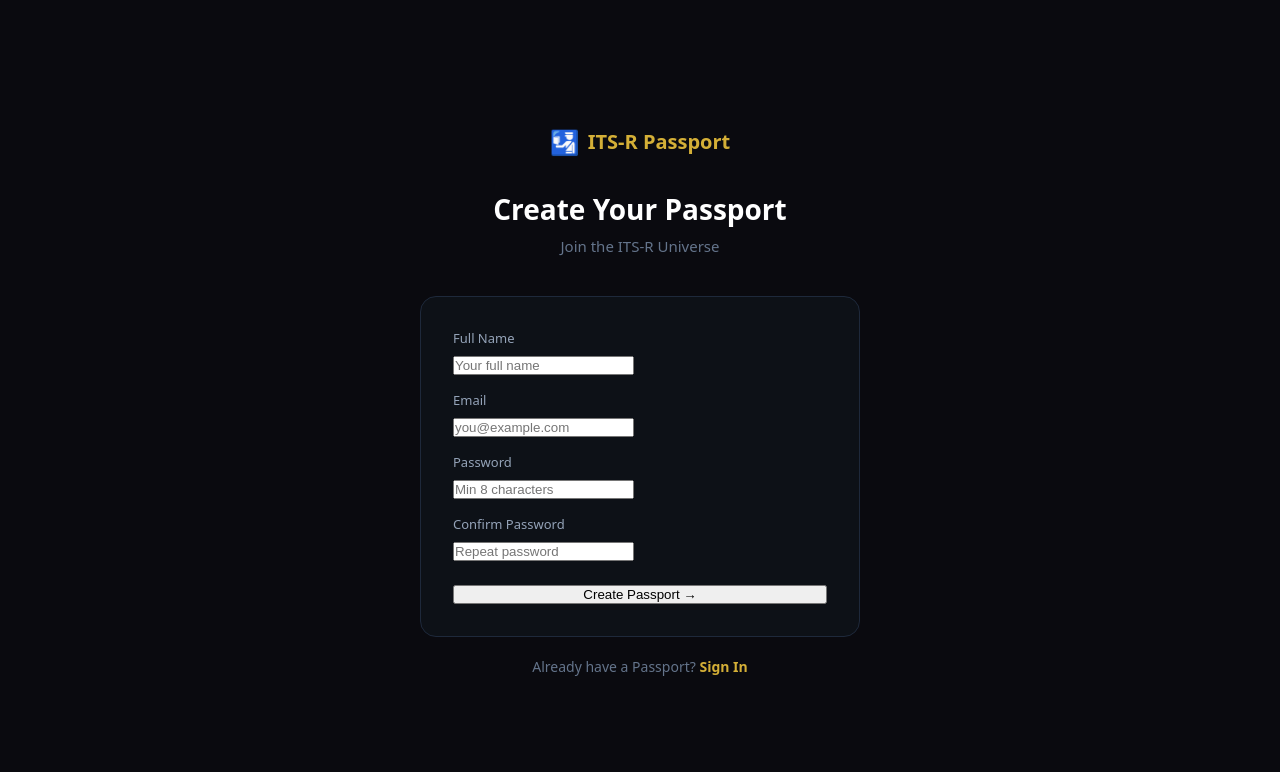
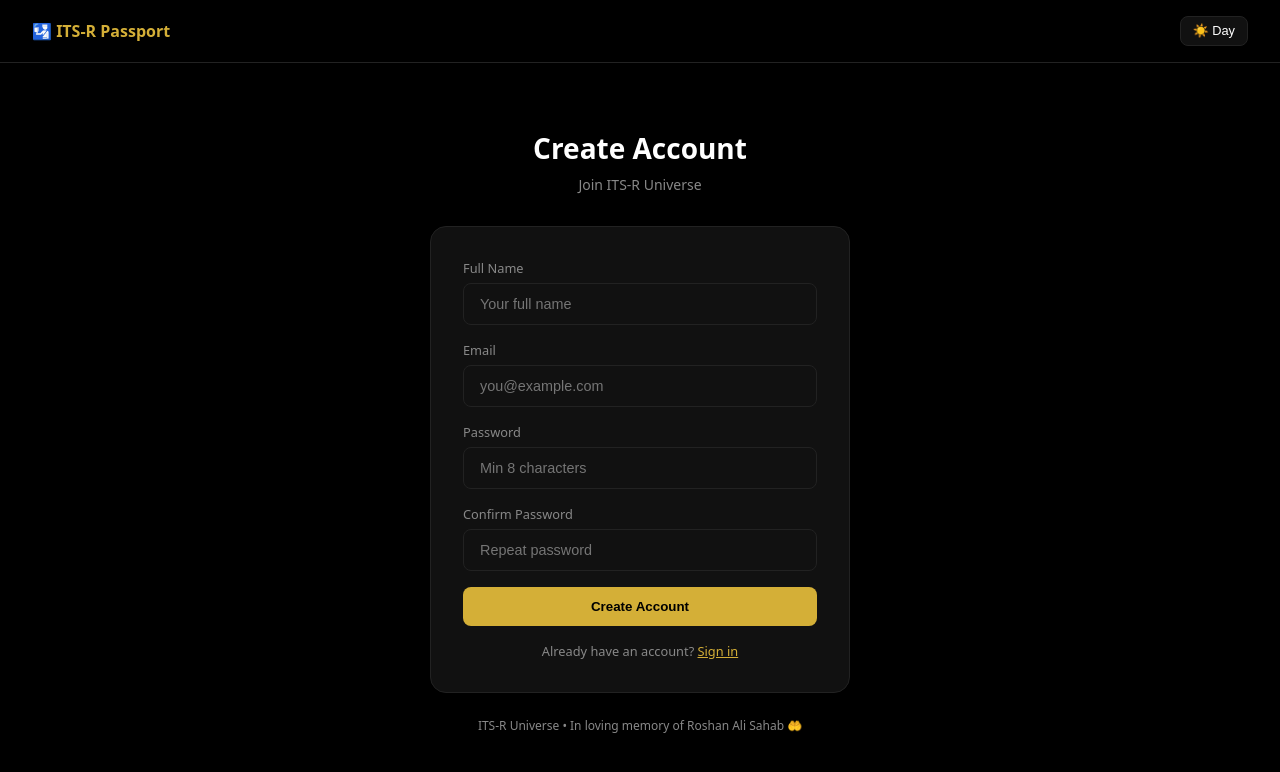
Before and after one commit to ITS-R-universe/its-r-passport, a Next.js app: page /register in a window 1280 px wide. Shown: the top 772 px of the page. Built offline with nearby package versions, Linux system fonts and the light colour scheme.

Commit message:
theme: register B/W + day/night

```diff
--- a/app/register/page.tsx
+++ b/app/register/page.tsx
@@ -1,86 +1,88 @@
 'use client'
-import { useState } from 'react'
+import { useState, useEffect } from 'react'
 import { useRouter } from 'next/navigation'
 
-export default function Register() {
+export default function RegisterPage() {
   const router = useRouter()
-  const [form, setForm] = useState({ full_name: '', email: '', password: '', confirm: '' })
+  const [dark, setDark] = useState(true)
+  const [form, setForm] = useState({ name: '', email: '', password: '', confirm: '' })
   const [loading, setLoading] = useState(false)
   const [error, setError] = useState('')
+  const [success, setSuccess] = useState(false)
+
+  useEffect(() => {
+    const t = localStorage.getItem('its-r-theme')
+    const isDark = t !== 'light'
+    setDark(isDark)
+    if (!isDark) document.documentElement.setAttribute('data-theme', 'light')
+  }, [])
+
+  const toggleTheme = () => {
+    const next = !dark; setDark(next)
+    if (next) { document.documentElement.removeAttribute('data-theme'); localStorage.setItem('its-r-theme','dark') }
+    else { document.documentElement.setAttribute('data-theme','light'); localStorage.setItem('its-r-theme','light') }
+  }
 
   const handleSubmit = async (e: React.FormEvent) => {
-    e.preventDefault()
-    setError('')
+    e.preventDefault(); setError('')
     if (form.password !== form.confirm) { setError('Passwords do not match'); return }
     if (form.password.length < 8) { setError('Password must be at least 8 characters'); return }
     setLoading(true)
     try {
-      const res = await fetch('/api/auth/register', {
-        method: 'POST',
-        headers: { 'Content-Type': 'application/json' },
-        body: JSON.stringify({ full_name: form.full_name, email: form.email, password: form.password }),
-      })
+      const res = await fetch('/api/auth/register', { method: 'POST', headers: { 'Content-Type': 'application/json' }, body: JSON.stringify({ name: form.name, email: form.email, password: form.password }) })
       const data = await res.json()
       if (!res.ok) { setError(data.error || 'Registration failed'); return }
-      router.push('/verify-email')
-    } catch {
-      setError('Something went wrong. Please try again.')
-    } finally {
-      setLoading(false)
-    }
+      setSuccess(true)
+    } catch { setError('Something went wrong.') }
+    finally { setLoading(false) }
   }
 
+  const inp = { width:'100%',padding:'0.75rem 1rem',background:'var(--input-bg)',border:'1px solid var(--border)',borderRadius:'0.5rem',color:'var(--text)',fontSize:'0.9rem',outline:'none' }
+
+  if (success) return (
+    <div style={{minHeight:'100vh',background:'var(--bg)',display:'flex',alignItems:'center',justifyContent:'center',fontFamily:'system-ui,sans-serif'}}>
+      <div style={{textAlign:'center',maxWidth:400}}>
+        <div style={{fontSize:'3rem',marginBottom:'1rem'}}>✅</div>
+        <h2 style={{color:'var(--text)',marginBottom:'0.5rem'}}>Check Your Email</h2>
+        <p style={{color:'var(--sub)',marginBottom:'1.5rem'}}>We sent a verification link to {form.email}</p>
+        <a href="/login" style={{color:'var(--gold)'}}>Go to Sign In →</a>
+      </div>
+    </div>
+  )
+
   return (
-    <div style={{ minHeight: '100vh', background: '#0a0a0f', display: 'flex', alignItems: 'center', justifyContent: 'center', padding: '2rem' }}>
-      <div style={{ width: '100%', maxWidth: 440 }}>
-        <div style={{ textAlign: 'center', marginBottom: 40 }}>
-          <a href="/" style={{ display: 'inline-flex', alignItems: 'center', gap: 8, textDecoration: 'none', marginBottom: 32 }}>
-            <span style={{ fontSize: 24 }}>🛂</span>
-            <span style={{ color: '#d4af37', fontWeight: 800, fontSize: 20 }}>ITS-R Passport</span>
-          </a>
-          <h1 style={{ color: '#fff', fontSize: 28, fontWeight: 700, marginBottom: 8 }}>Create Your Passport</h1>
-          <p style={{ color: '#64748b', fontSize: 15 }}>Join the ITS-R Universe</p>
+    <div style={{minHeight:'100vh',background:'var(--bg)',color:'var(--text)',display:'flex',flexDirection:'column',fontFamily:'system-ui,sans-serif'}}>
+      <nav style={{display:'flex',justifyContent:'space-between',alignItems:'center',padding:'1rem 2rem',borderBottom:'1px solid var(--border)'}}>
+        <span style={{color:'var(--gold)',fontWeight:800}}>🛂 ITS-R Passport</span>
+        <button onClick={toggleTheme} style={{background:'var(--card)',border:'1px solid var(--border)',color:'var(--text)',padding:'0.4rem 0.75rem',borderRadius:'0.5rem',cursor:'pointer',fontSize:'0.8rem'}}>{dark?'☀️ Day':'🌙 Night'}</button>
+      </nav>
+      <div style={{flex:1,display:'flex',alignItems:'center',justifyContent:'center',padding:'2rem'}}>
+        <div style={{width:'100%',maxWidth:420}}>
+          <div style={{textAlign:'center',marginBottom:'2rem'}}>
+            <h1 style={{fontSize:'1.75rem',fontWeight:700,marginBottom:'0.5rem'}}>Create Account</h1>
+            <p style={{color:'var(--sub)',fontSize:'0.875rem'}}>Join ITS-R Universe</p>
+          </div>
+          <div style={{background:'var(--card)',border:'1px solid var(--border)',borderRadius:'1rem',padding:'2rem'}}>
+            {error && <div style={{background:'#ef444422',border:'1px solid #ef4444',color:'#ef4444',borderRadius:'0.5rem',padding:'0.75rem',marginBottom:'1rem',fontSize:'0.875rem'}}>{error}</div>}
+            <form onSubmit={handleSubmit} style={{display:'flex',flexDirection:'column',gap:'1rem'}}>
+              {[['Full Name','text','name','Your full name'],['Email','email','email','you@example.com'],['Password','password','password','Min 8 characters'],['Confirm Password','password','confirm','Repeat password']].map(([label,type,key,ph])=>(
+                <div key={key as string}>
+                  <label style={{display:'block',fontSize:'0.8rem',color:'var(--sub)',marginBottom:'0.375rem'}}>{label as string}</label>
+                  <input type={type as string} required value={form[key as keyof typeof form]} onChange={e=>setForm(f=>({...f,[key as string]:e.target.value}))} placeholder={ph as string} style={inp} />
+                </div>
+              ))}
+              <button type="submit" disabled={loading} style={{width:'100%',padding:'0.75rem',background:'var(--gold)',color:'#000',fontWeight:700,border:'none',borderRadius:'0.5rem',cursor:loading?'not-allowed':'pointer',opacity:loading?0.7:1}}>
+                {loading?'Creating...':'Create Account'}
+              </button>
+            </form>
+            <p style={{textAlign:'center',marginTop:'1rem',fontSize:'0.8rem',color:'var(--sub)'}}>
+              Already have an account? <a href="/login" style={{color:'var(--gold)'}}>Sign in</a>
+            </p>
+          </div>
+          <p style={{textAlign:'center',marginTop:'1.5rem',fontSize:'0.75rem',color:'var(--sub)'}}>
+            ITS-R Universe • In loving memory of Roshan Ali Sahab 🤲
+          </p>
         </div>
-
-        <div style={{ background: '#0d1117', border: '1px solid #1e293b', borderRadius: 16, padding: 32 }}>
-          <form onSubmit={handleSubmit} style={{ display: 'flex', flexDirection: 'column', gap: 16 }}>
-            <div>
-              <label style={{ color: '#94a3b8', fontSize: 13, fontWeight: 500, display: 'block', marginBottom: 6 }}>Full Name</label>
-              <input className="input-field" type="text" placeholder="Your full name" value={form.full_name}
-                onChange={e => setForm(f => ({ ...f, full_name: e.target.value }))} required />
-            </div>
-            <div>
-              <label style={{ color: '#94a3b8', fontSize: 13, fontWeight: 500, display: 'block', marginBottom: 6 }}>Email</label>
-              <input className="input-field" type="email" placeholder="you@example.com" value={form.email}
-                onChange={e => setForm(f => ({ ...f, email: e.target.value }))} required />
-            </div>
-            <div>
-              <label style={{ color: '#94a3b8', fontSize: 13, fontWeight: 500, display: 'block', marginBottom: 6 }}>Password</label>
-              <input className="input-field" type="password" placeholder="Min 8 characters" value={form.password}
-                onChange={e => setForm(f => ({ ...f, password: e.target.value }))} required />
-            </div>
-            <div>
-              <label style={{ color: '#94a3b8', fontSize: 13, fontWeight: 500, display: 'block', marginBottom: 6 }}>Confirm Password</label>
-              <input className="input-field" type="password" placeholder="Repeat password" value={form.confirm}
-                onChange={e => setForm(f => ({ ...f, confirm: e.target.value }))} required />
-            </div>
-
-            {error && (
-              <div style={{ padding: '10px 14px', background: 'rgba(239,68,68,0.1)', border: '1px solid rgba(239,68,68,0.2)', borderRadius: 8, color: '#f87171', fontSize: 14 }}>
-                {error}
-              </div>
-            )}
-
-            <button className="btn-gold" type="submit" disabled={loading} style={{ marginTop: 8 }}>
-              {loading ? 'Creating Passport...' : 'Create Passport →'}
-            </button>
-          </form>
-        </div>
-
-        <p style={{ textAlign: 'center', color: '#64748b', fontSize: 14, marginTop: 20 }}>
-          Already have a Passport?{' '}
-          <a href="/login" style={{ color: '#d4af37', textDecoration: 'none', fontWeight: 600 }}>Sign In</a>
-        </p>
       </div>
     </div>
   )
```
